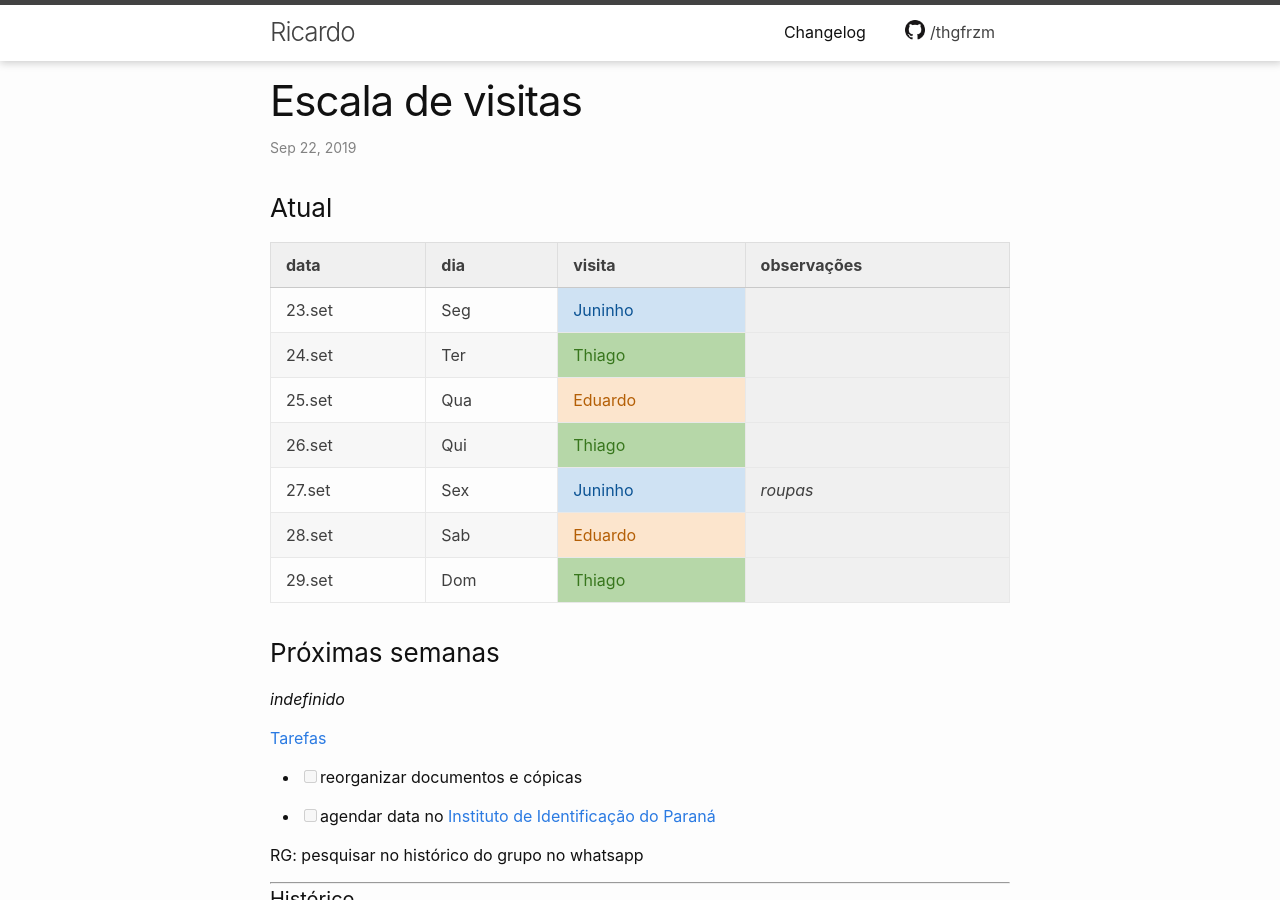
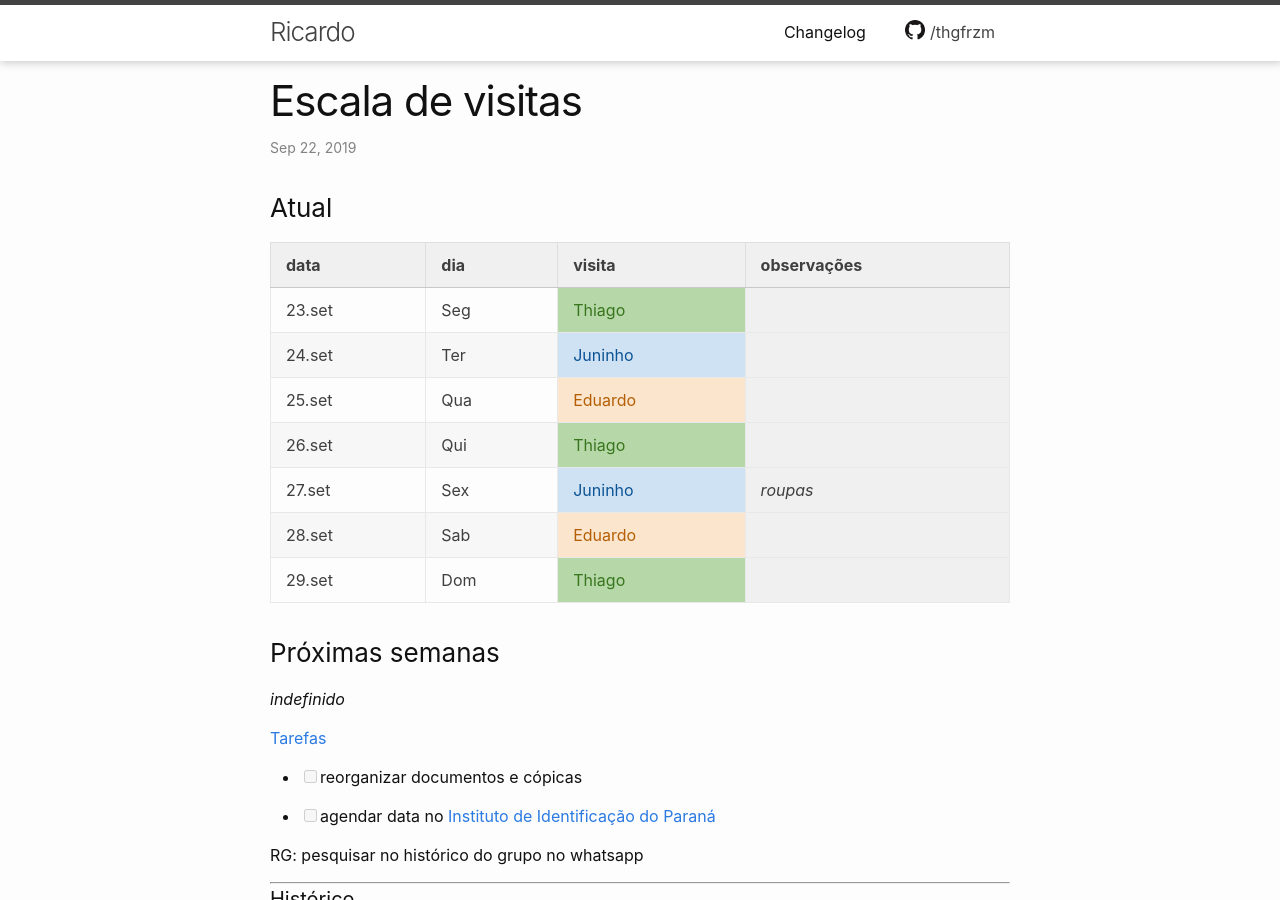
Before and after one commit to thgfrzm/ricardo, a Jekyll site: the page built from _posts/2018-12-23-escala-visitas.markdown, in a window 1280 px wide and 900 px high. Built offline with Jekyll 4.4.1, drawn with Linux system fonts in a browser that asks for light colours.

```diff
--- a/_posts/2018-12-23-escala-visitas.markdown
+++ b/_posts/2018-12-23-escala-visitas.markdown
@@ -9,8 +9,8 @@ categories: agenda
 
 | data   | dia | visita  | observações |
 | ------ | --- | ------- | ----------- |
-| 23.set | Seg | Juninho |             |
-| 24.set | Ter | Thiago  |             |
+| 23.set | Seg | Thiago |             |
+| 24.set | Ter | Juninho  |             |
 | 25.set | Qua | Eduardo |             |
 | 26.set | Qui | Thiago  |             |
 | 27.set | Sex | Juninho | _roupas_    |
@@ -24,8 +24,8 @@ _indefinido_
 <!--
     S T Q Q S S D
 Ed    - x     x
-Ju  x     - x - -
-Th    x   x   - x
+Ju    x    - x - -
+Th  x    x   - x
 -->
 
 
```
Also changed, not shown: other parts of _posts/2018-12-23-escala-visitas.markdown (+1 -1 lines).
